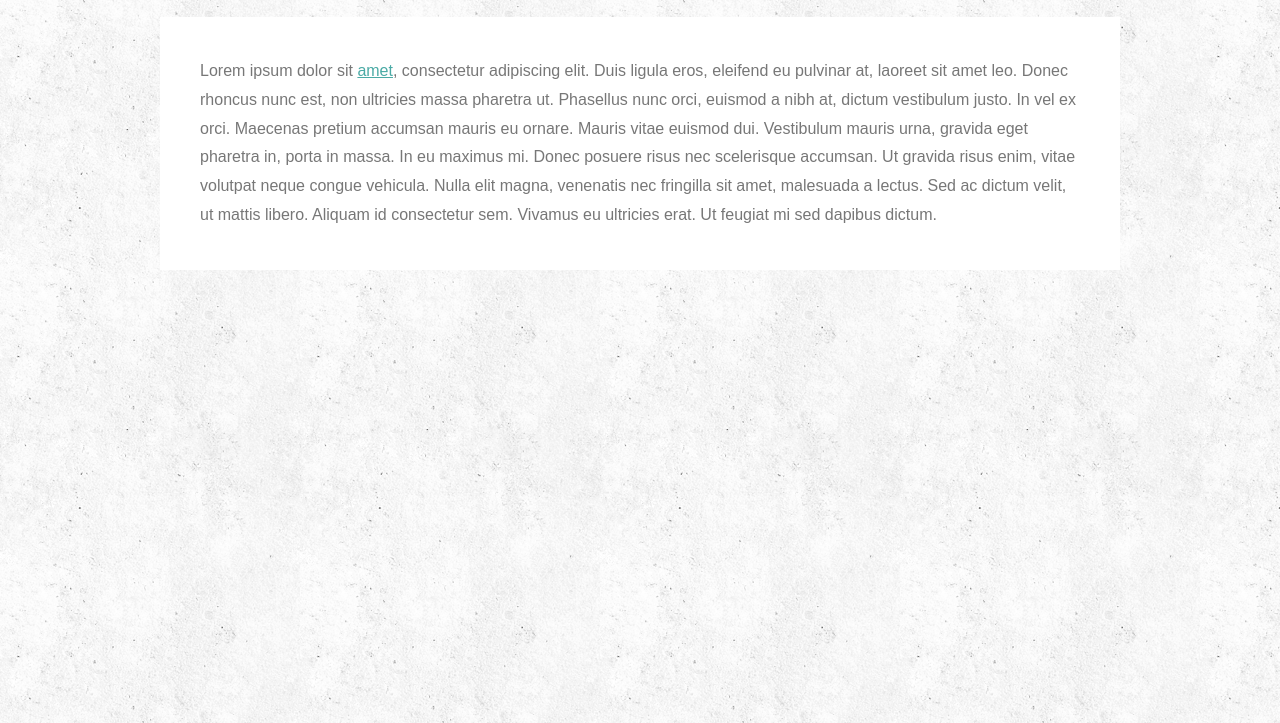
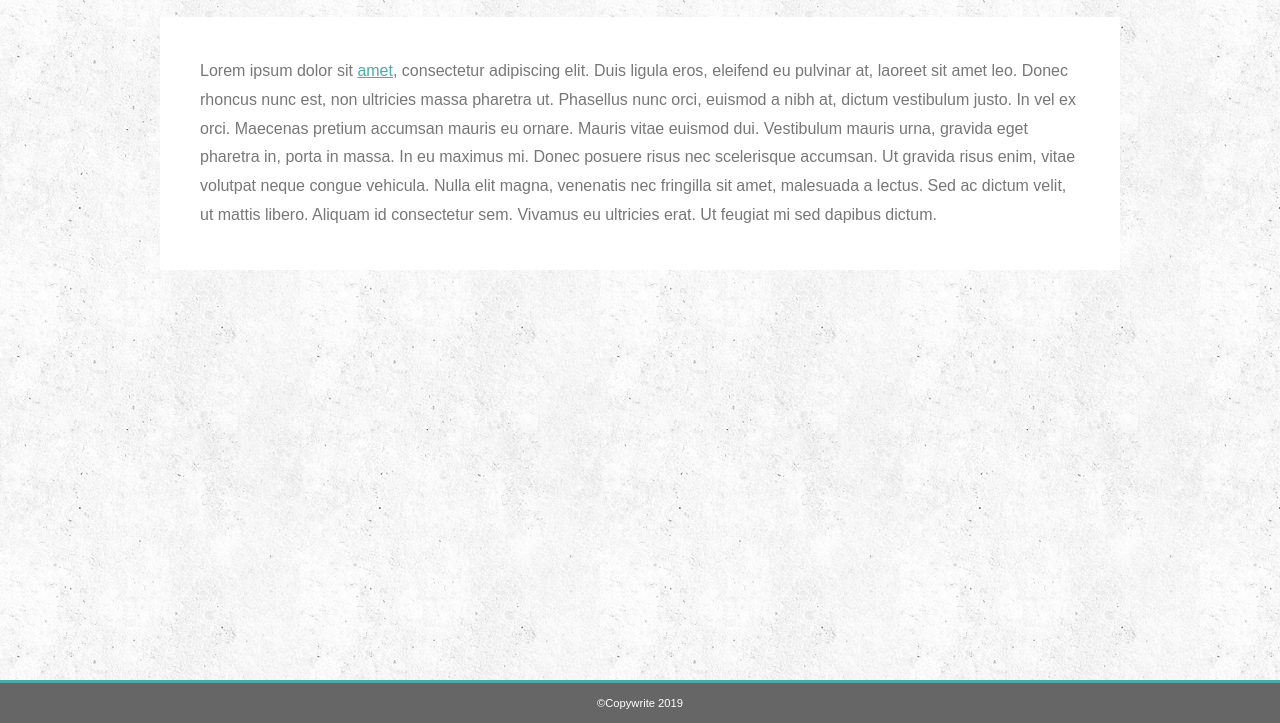
Before and after one commit to BourneID7/Basic-Portfolio, a plain HTML site: page index.html in a window 1280 px wide. Shown: the part 77-800 px from the top of the page. Drawn offline with Linux system fonts and the light colour scheme.

Commit message:
added footer

```diff
--- a/assets/css/style.css
+++ b/assets/css/style.css
@@ -69,6 +69,25 @@ main {
     display: block;
     clear: both;
   }
+h2 {
+    font-family: Georgia, 'Times New Roman', Times, serif;
+    color: #4aaaa5;
+}
 p {
     line-height: 180%;
 }
+.copywrite {
+    color: #fff;
+    font-size: 70%;
+    text-align: center;
+    padding: 10px;
+}
+#footerBkgd {
+    background-color: #666;
+    border-top: #4aaaa5 3px solid;
+    width: 100%;
+    height: 40px;
+    position: fixed;
+    display: block;
+    bottom: 0;
+}
--- a/index.html
+++ b/index.html
@@ -26,5 +26,12 @@
             </main>
 
         </div>
+        <!--extend footer background full width-->
+        <div id="footerBkgd">
+                <div class="container">
+                    <footer><p class="copywrite">&copy;Copywrite 2019</p></footer>
+                </div>
+        </div>
+
     </body>
 </html>
```
